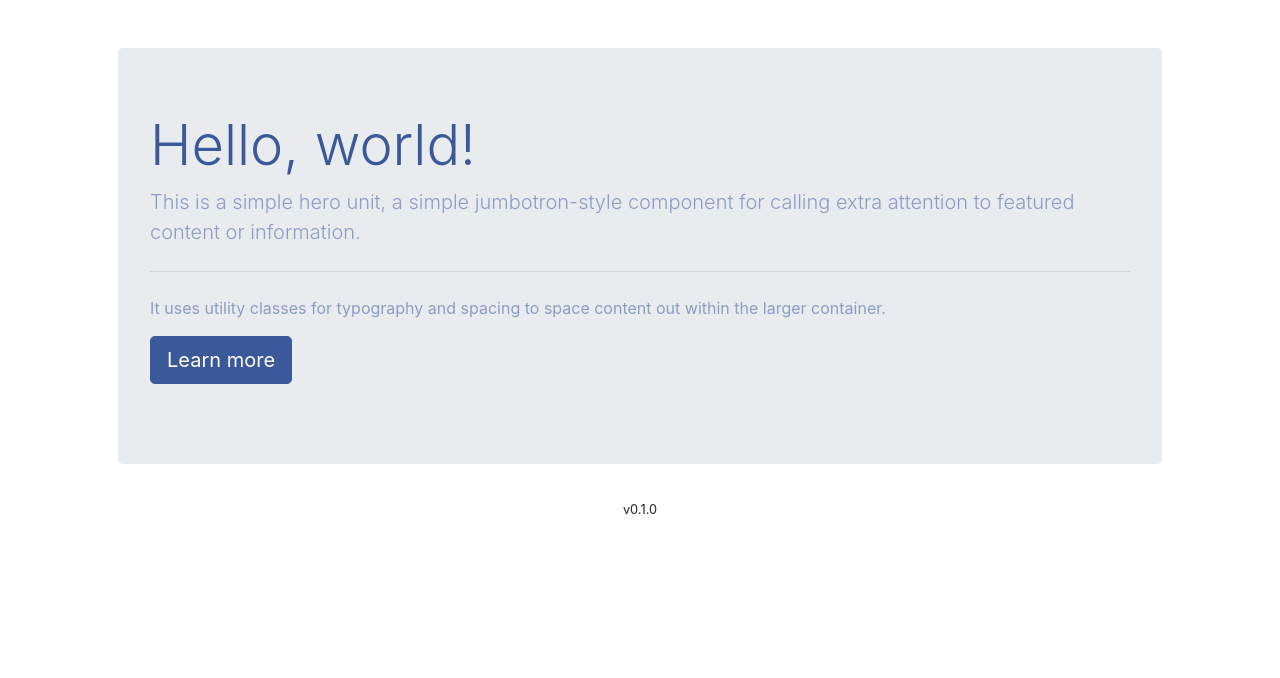
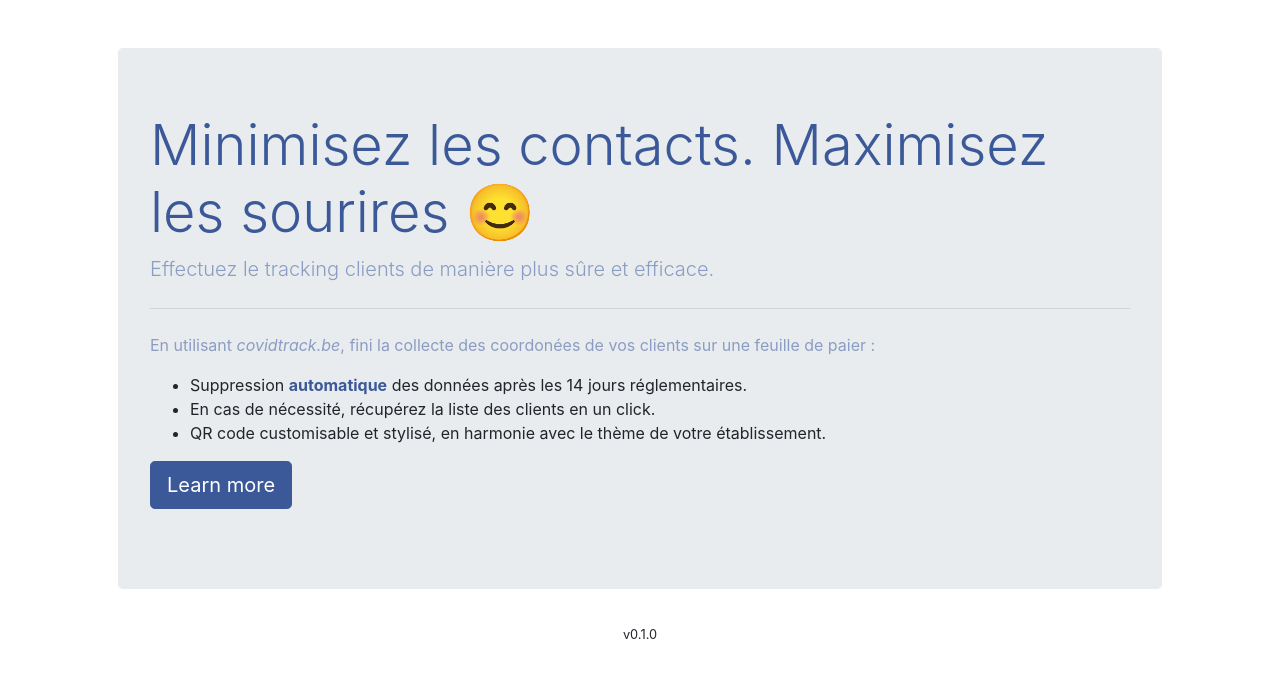
Before and after one commit to Max-le/HorecaCovidForm, a Flask app: template horecapp/templates/landing.html in a window 1280 px wide. Shown: the top 678 px of the page. Run offline with Flask 2, Linux system fonts and the light colour scheme; the template is opened without the code that fills it, so the values that code supplies are empty.

Commit message:
filled a nice marketing text to describe the app

```diff
--- a/horecapp/templates/landing.html
+++ b/horecapp/templates/landing.html
@@ -2,10 +2,17 @@
 
 {% block body %}
 <div class="jumbotron">
-    <h1 class="display-4">Hello, world!</h1>
-    <p class="lead">This is a simple hero unit, a simple jumbotron-style component for calling extra attention to featured content or information.</p>
+    <h1 class="display-4">Minimisez les contacts. Maximisez les sourires 😊</h1>
+    <p class="lead">Effectuez le tracking clients de manière plus sûre et efficace.</p>
     <hr class="my-4">
-    <p>It uses utility classes for typography and spacing to space content out within the larger container.</p>
+    <p>En utilisant <em>covidtrack.be</em>, fini la collecte des coordonées de vos clients sur une feuille de paier :
+        <ul>
+            <li>Suppression <strong>automatique</strong> des données après les 14 jours réglementaires.</li>
+            <li>En cas de nécessité, récupérez la liste des clients en un click.</li>
+            <li>QR code customisable et stylisé, en harmonie avec le thème de votre établissement.</li>
+        </ul>
+    </p>
+
     <p class="lead">
       <a class="btn btn-primary btn-lg" href="#" role="button">Learn more</a>
     </p>
```
